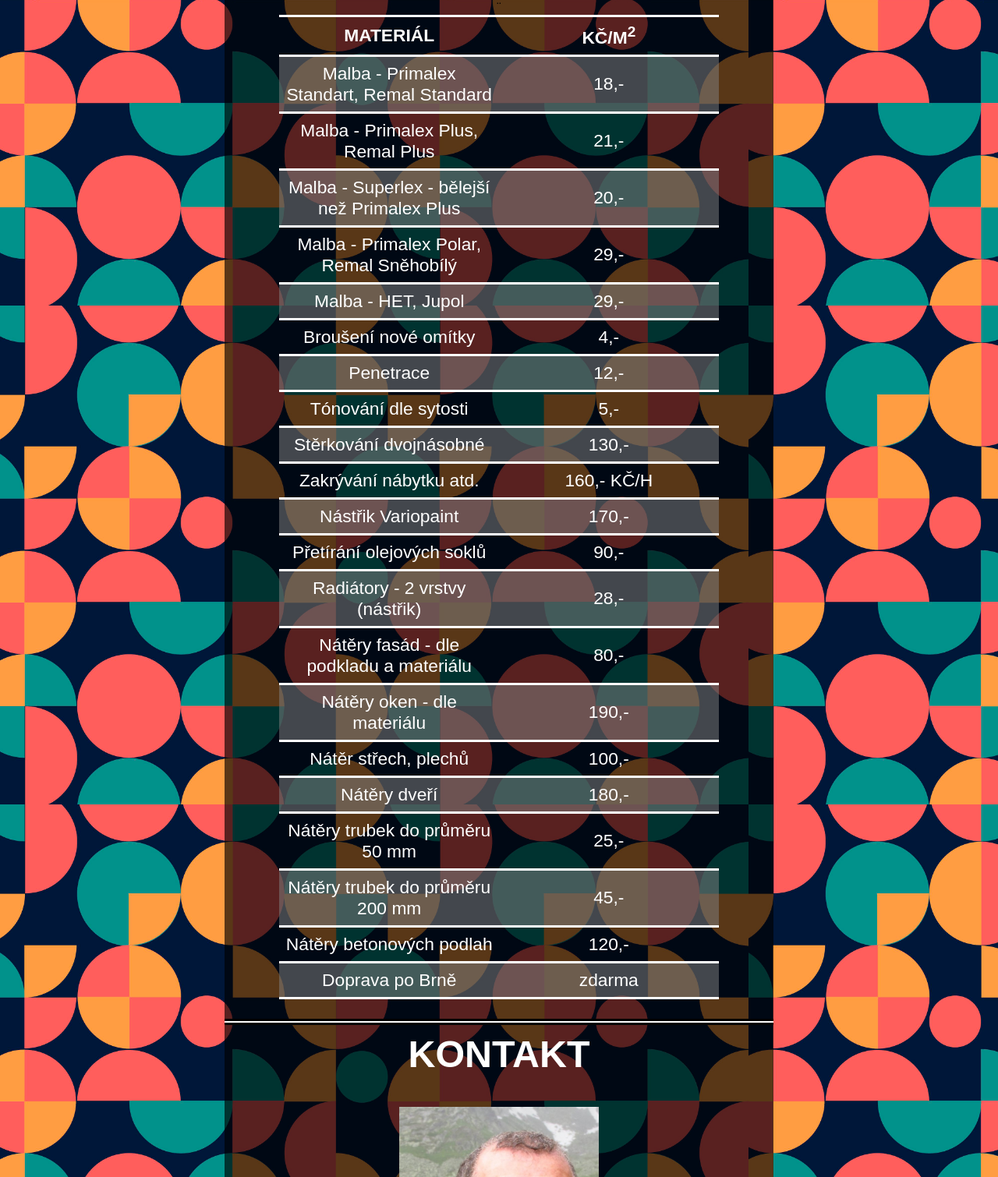
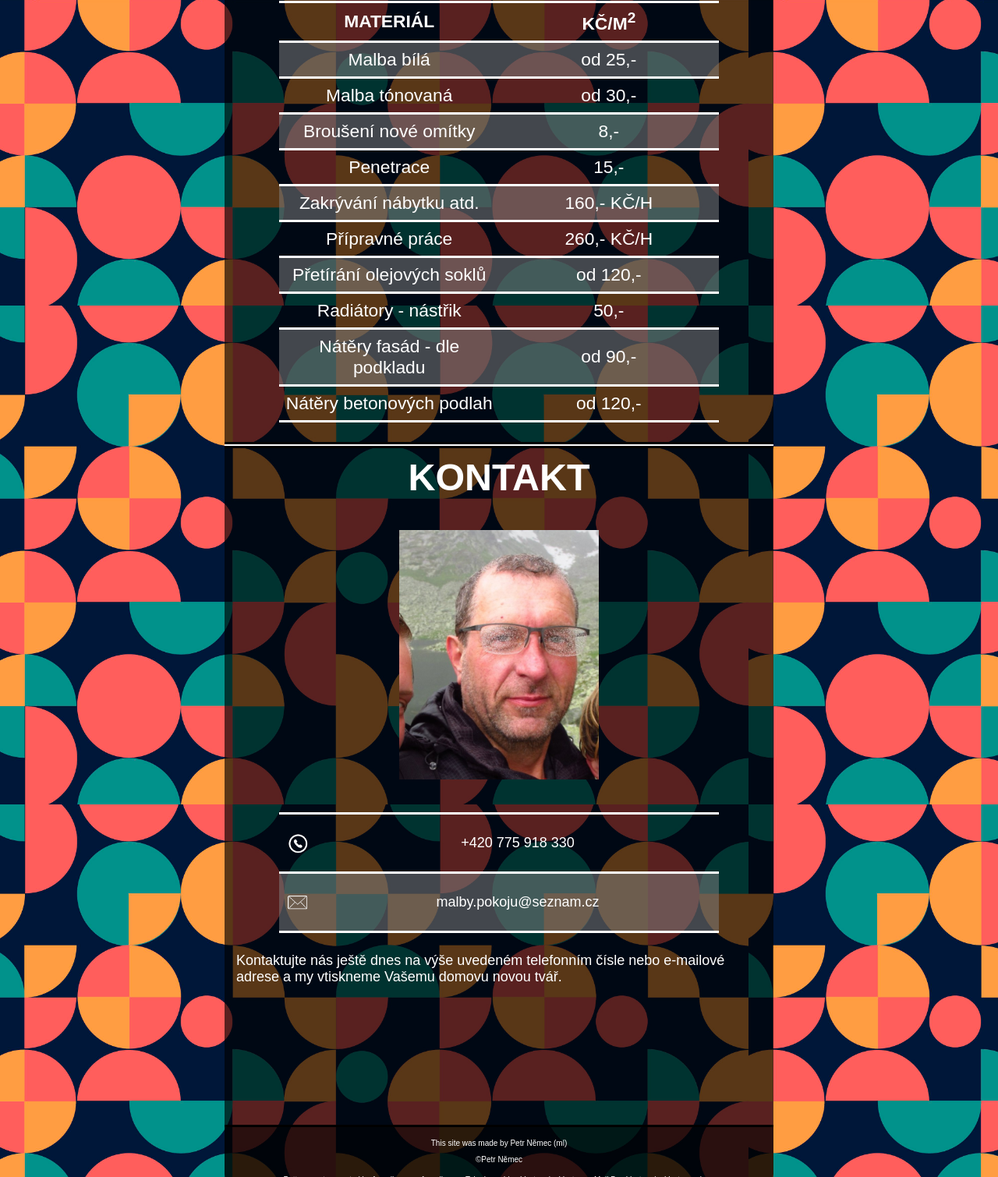
Before and after one commit to PetrNemecBellator/web, a plain HTML site: page index.html in a window 1280 px wide. Shown: the part 888-2398 px from the top of the page at 78% size. Drawn offline with Linux system fonts and the light colour scheme.

Commit message:
update ceniku

```diff
--- a/index.html
+++ b/index.html
@@ -44,71 +44,38 @@
 
                     </tr>
                     <tr>
-                      <td>Malba - Primalex Standart, Remal Standard</td> <td class="right">18,-</td>
+                      <td>Malba bílá</td> <td class="right">od 25,-</td>
                     </tr>
                     <tr>
-                      <td>Malba - Primalex Plus, Remal Plus</td>   <td class="right">21,-</td>
+                      <td>Malba tónovaná</td>   <td class="right">od 30,-</td>
 
                     </tr>
-                    <tr>
-                        <td>Malba - Superlex - bělejší než Primalex Plus</td>   <td class="right">20,- </td>
-                      </tr>
-                    <tr>
-                        <td>Malba - Primalex Polar, Remal Sněhobílý</td>   <td class="right">29,-</td>
-                    </tr>¨
-                    <tr>
-                        <td>Malba - HET, Jupol</td>   <td class="right">29,-</td>
+                   <tr>
+                        <td>Broušení nové omítky</td>   <td class="right">8,-</td>
                     </tr>
                     <tr>
-                        <td>Broušení nové omítky</td>   <td class="right">4,-</td>
+                        <td>Penetrace</td>   <td class="right">15,-</td>
                     </tr>
-                    <tr>
-                        <td>Penetrace</td>   <td class="right">12,-</td>
-                    </tr>
-                    <tr>
-                        <td>Tónování dle sytosti</td>   <td class="right">5,-</td>
-                    </tr>
-                    <tr>
-                        <td>Stěrkování dvojnásobné</td>   <td class="right">130,-</td>
-                    </tr>
-                    <tr>
+                   <tr>
                         <td>Zakrývání nábytku atd.</td>   <td class="right">160,- KČ/H</td>
                     </tr>
                     <tr>
-                        <td>Nástřik Variopaint</td>   <td class="right">170,-</td>
+                        <td>Přípravné práce</td>   <td class="right">260,- KČ/H</td>
                     </tr>
                     <tr>
-                        <td>Přetírání olejových soklů</td>   <td class="right">90,-</td>
+                        <td>Přetírání olejových soklů</td>   <td class="right">od 120,-</td>
                     </tr>
                     <tr>
-                        <td>Radiátory - 2 vrstvy (nástřik)</td>   <td class="right">28,-</td>
+                        <td>Radiátory - nástřik</td>   <td class="right">50,-</td>
                     </tr>
                     <tr>
-                        <td>Nátěry fasád - dle podkladu a materiálu</td>   <td class="right">80,-</td>
-                    </tr>
-                    <tr>
-                        <td>Nátěry oken - dle materiálu</td>   <td class="right">190,-</td>
-                    </tr>
-                    <tr>
-                        <td>Nátěr střech, plechů</td>   <td class="right">100,-</td>
-                    </tr>
-                    <tr>
-                        <td>Nátěry dveří</td>   <td class="right">180,-</td>
-                    </tr>
-                    <tr>
-                        <td>Nátěry trubek do průměru 50 mm</td>   <td class="right">25,-</td>
-                    </tr>
-                    <tr>
-                        <td>Nátěry trubek do průměru 200 mm</td>   <td class="right">45,-</td>
-                    </tr>
-                    <tr>
-                        <td>Nátěry betonových podlah</td>   <td class="right">120,-</td>
-                    </tr>
-                    <tr>
-                        <td>Doprava po Brně</td>   <td class="right">zdarma</td>
+                        <td>Nátěry fasád - dle podkladu</td>   <td class="right">od 90,-</td>
                     </tr>
 
-                </table>
+                    <tr>
+                        <td>Nátěry betonových podlah</td>   <td class="right">od 120,-</td>
+                    </tr>
+               </table>
             </section>
 
             <div class="deliciCara"></div>
```
